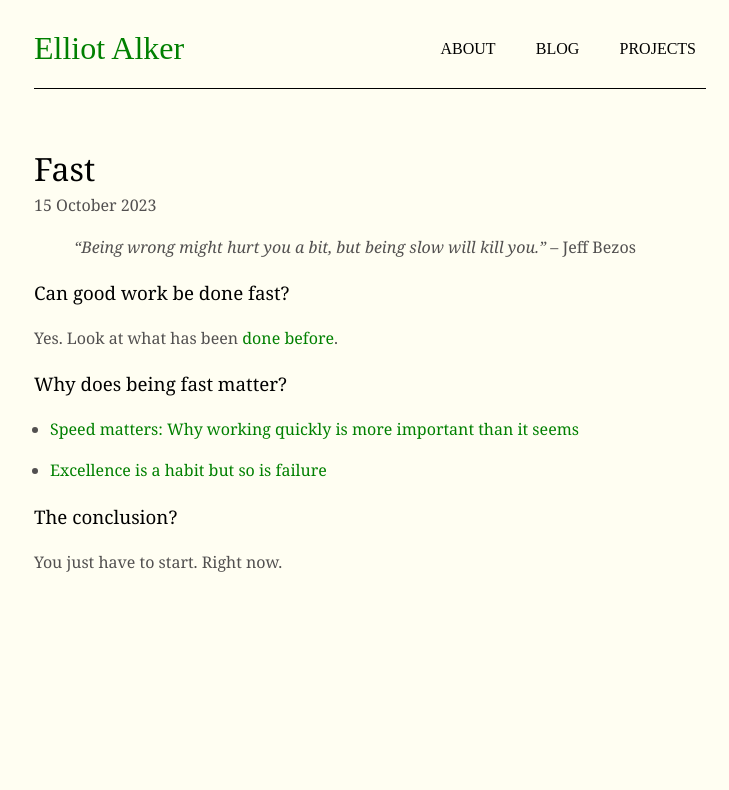
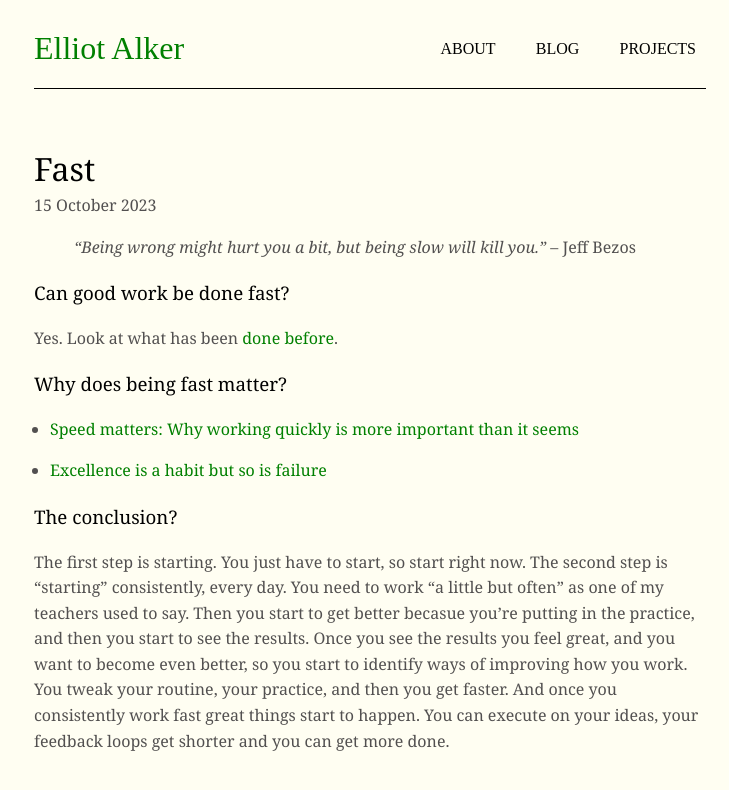
Before and after one commit to ealker/ealker.github.io, a Jekyll site: the page built from _posts/2023-10-15-fast.md, in a window 1280 px wide. Shown: the top 790 px of the page, without its empty margins (270-999 px from the left). Built offline with Jekyll 4.4.1, drawn with Linux system fonts in a browser that asks for light colours.

Commit message:
Updated fast post and added blogroll page

```diff
--- a/_posts/2023-10-15-fast.md
+++ b/_posts/2023-10-15-fast.md
@@ -18,4 +18,9 @@ Yes. Look at what has been [done before](https://patrickcollison.com/fast).
 
 ### The conclusion?
 
-You just have to start. Right now.
+The first step is starting. You just have to start, so start right now.
+The second step is "starting" consistently, every day. You need to work "a little but often" as one of my teachers used to say.
+Then you start to get better becasue you're putting in the practice, and then you start to see the results.
+Once you see the results you feel great, and you want to become even better, so you start to identify ways of improving how you work.
+You tweak your routine, your practice, and then you get faster.
+And once you consistently work fast great things start to happen. You can execute on your ideas, your feedback loops get shorter and you can get more done.
```
Also changed, not shown: blogroll.md (added, +4 -0 lines).
